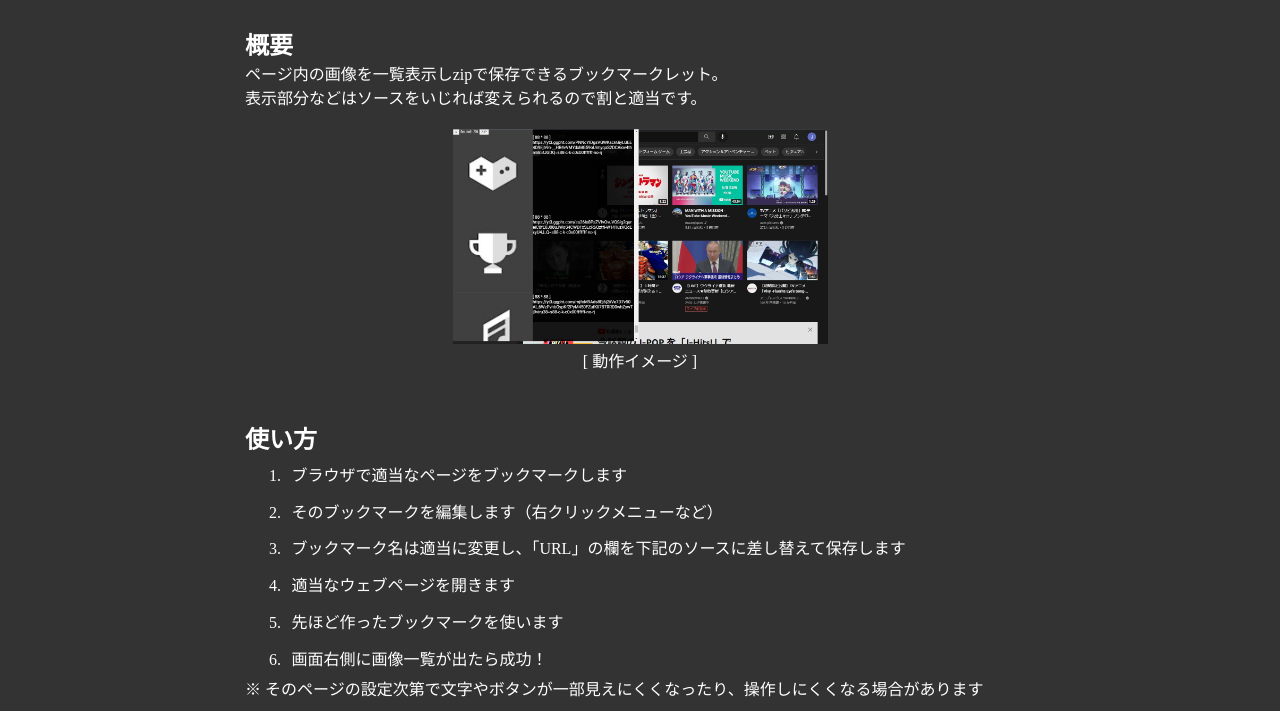
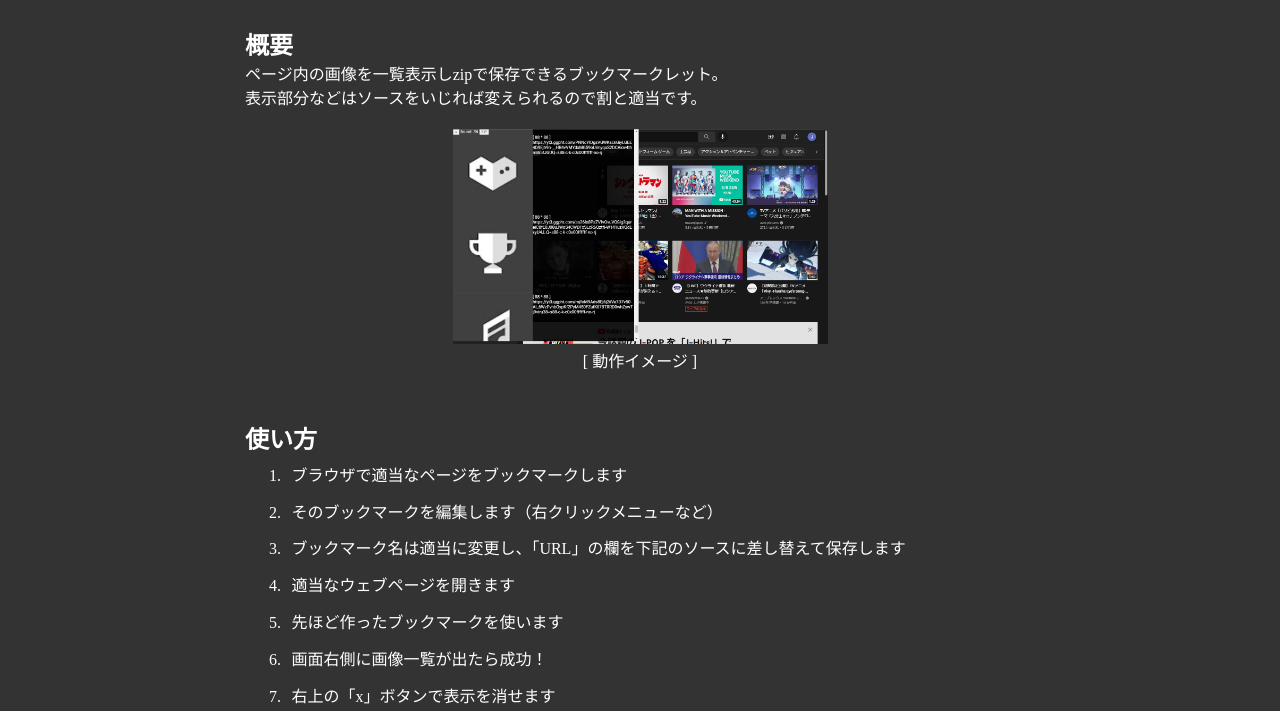
Before and after one commit to gharacter/gharacter.github.io, a plain HTML site: page page/imget/index.html in a window 1280 px wide. Shown: the part 89-800 px from the top of the page. Drawn offline with Linux system fonts and the light colour scheme.

Commit message:
Update index.html

```diff
--- a/page/imget/index.html
+++ b/page/imget/index.html
@@ -160,6 +160,7 @@ textarea { background:#bbb; color:#000; padding:0.4em; }
 					<li>適当なウェブページを開きます</li>
 					<li>先ほど作ったブックマークを使います</li>
 					<li>画面右側に画像一覧が出たら成功！</li>
+					<li>右上の「x」ボタンで表示を消せます</li>
 				</ol>
 				<p>
 					※ そのページの設定次第で文字やボタンが一部見えにくくなったり、操作しにくくなる場合があります
```
